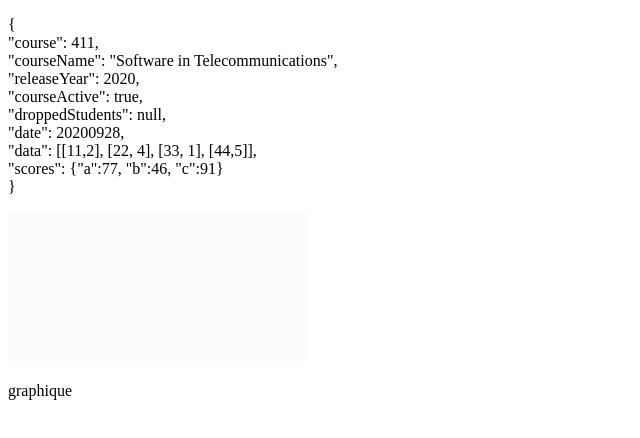
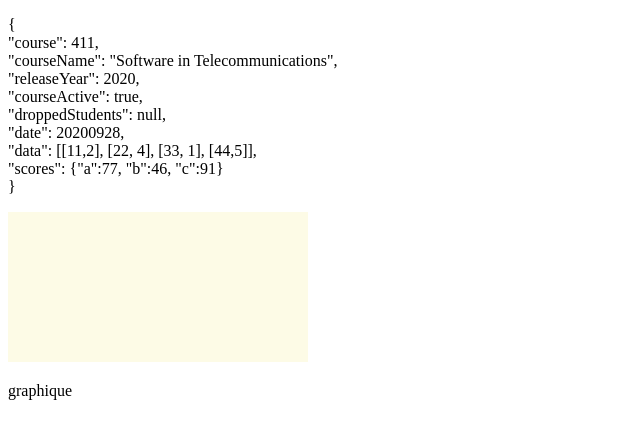
Before and after one commit to CelineHng/411-01, a plain HTML site: page index.html in a window 1280 px wide. Shown: the whole page, without its empty margins (0-640 px from the left). Drawn offline with nearby package versions, Linux system fonts and the light colour scheme.

Commit message:
Update style.css

```diff
--- a/style.css
+++ b/style.css
@@ -1,5 +1,5 @@
 #chart {
-  background-color: rgb(253, 251, 251);
+  background-color: rgb(253, 251, 230);
 }
 
 colors
```
